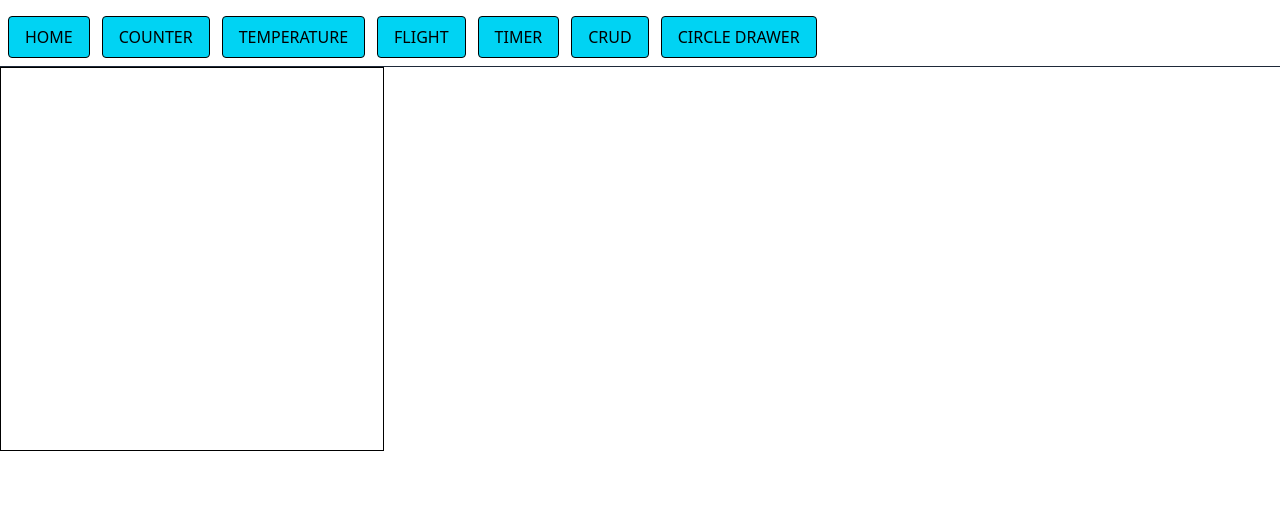
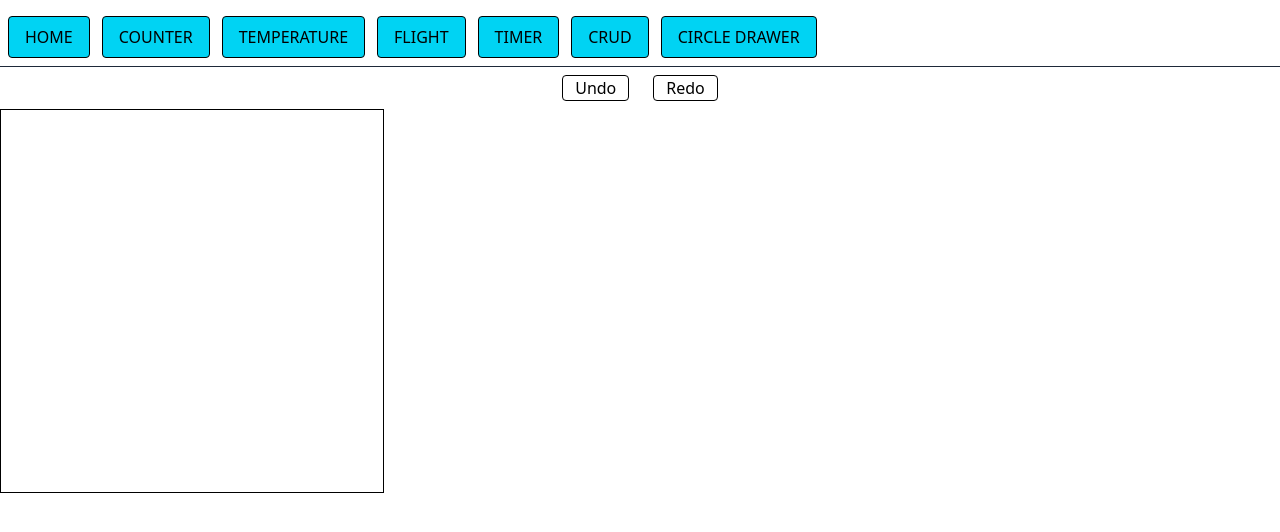
Before and after one commit to Montex10Nicolas/7guis-svelte-JOC, a SvelteKit app: page /circledrawer in a window 1280 px wide. Shown: the top 532 px of the page. Built offline with nearby package versions, Linux system fonts and the light colour scheme.

Commit message:
undo/redo works, I believe

```diff
--- a/src/routes/circledrawer/+page.svelte
+++ b/src/routes/circledrawer/+page.svelte
@@ -11,6 +11,9 @@
   let circles: Circle[] = $state([]);
   let radius = $state(10);
   let selected = $state<Circle>();
+
+  let snapshots: Circle[][] = $state([]);
+  let history = $state(-1);
 
   function drawCircle(event: MouseEvent) {
     if (status === "editing") return;
@@ -26,6 +29,7 @@
       cy: y,
       r: radius,
     });
+    snapshot();
   }
 
   function choseSelected(event: MouseEvent) {
@@ -57,8 +61,30 @@
     }
     selected = tempCircle;
   }
+
+  function undo() {
+    if (history === 0) {
+      circles = [];
+      return;
+    }
+    circles = snapshots[--history];
+  }
+
+  function redo() {
+    if (snapshots.length < history + 1) return;
+    circles = snapshots[history++];
+  }
+
+  function snapshot() {
+    history++;
+    snapshots.push($state.snapshot(circles));
+  }
 </script>
 
+<div class="my-2 flex justify-center gap-6">
+  <button class="cursor-pointer rounded-sm border border-black px-3" onclick={undo}>Undo</button>
+  <button class="cursor-pointer rounded-sm border border-black px-3" onclick={redo}>Redo</button>
+</div>
 <!-- svelte-ignore a11y_click_events_have_key_events -->
 <!-- svelte-ignore a11y_no_static_element_interactions -->
 <svg
@@ -96,6 +122,7 @@
         if (!selected) return;
         selected.r = radius;
       }}
+      onchange={snapshot}
     />
   </div>
 {/if}
```
